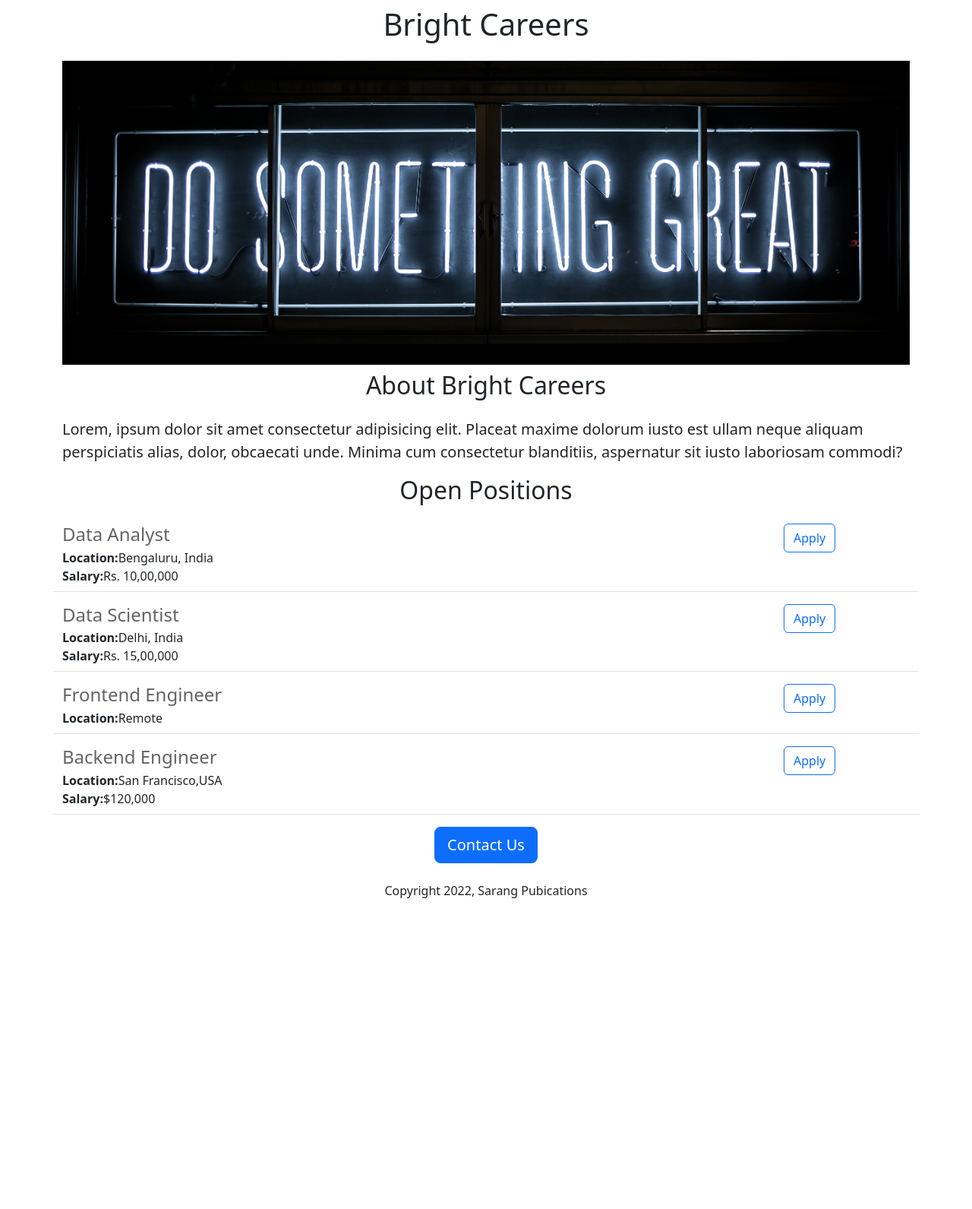
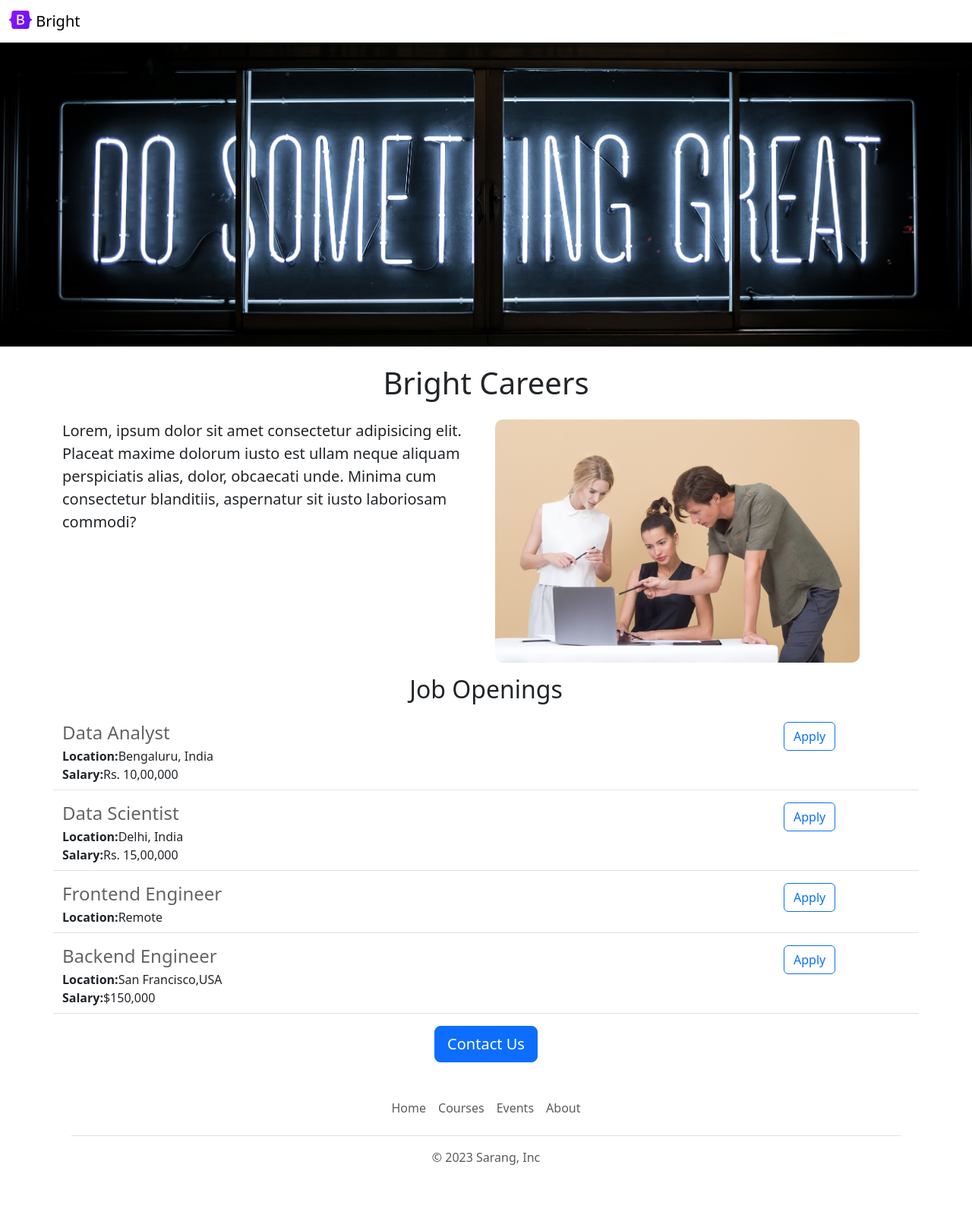
Before and after one commit to SARANG1018/careers-website-v2, a Flask app: page / in a window 1280 px wide. Shown: the whole page at 76% size. Before the commit the page ends 1182 px from the top, so only its background shows below. Run offline with Flask 3, Linux system fonts and the light colour scheme.

Commit message:
Add existing project files to Git

```diff
--- a/app.py
+++ b/app.py
@@ -24,7 +24,7 @@ JOBS = [
         'id': 4,
         'title': 'Backend Engineer',
         'location': 'San Francisco,USA',
-        'salary': '$120,000'
+        'salary': '$150,000'
     }
 ]
 
--- /dev/null
+++ b/templates/footer.html
@@ -0,0 +1,16 @@
+<div class="container">
+    <footer class="py-3 my-4">
+        <ul class="nav justify-content-center border-bottom pb-3 mb-3">
+            <li class="nav-item"><a target="_blank" href="https://jovian.ai"
+                    class="nav-link px-2 text-body-secondary">Home</a></li>
+            <li class="nav-item"><a target="_blank" href="https://jovian.ai/learn"
+                    class="nav-link px-2 text-body-secondary">Courses</a>
+            </li>
+            <li class="nav-item"><a target="_blank" href="https://jovian.ai/events"
+                    class="nav-link px-2 text-body-secondary">Events</a></li>
+            <li class="nav-item"><a target="_blank" href="https://jovian.ai/about"
+                    class="nav-link px-2 text-body-secondary">About</a></li>
+        </ul>
+        <p class="text-center text-body-secondary">&copy; 2023 Sarang, Inc</p>
+    </footer>
+</div>
--- a/templates/home.html
+++ b/templates/home.html
@@ -9,71 +9,46 @@
     <link href="https://cdn.jsdelivr.net/npm/bootstrap@5.3.0-alpha3/dist/css/bootstrap.min.css" rel="stylesheet"
         integrity="sha384-KK94CHFLLe+nY2dmCWGMq91rCGa5gtU4mk92HdvYe+M/SXH301p5ILy+dN9+nJOZ" crossorigin="anonymous">
     <style>
-        /* body {
-            background-color: rgb(0, 0, 0);
-        }
-
-        h1 {
-            font-family: Georgia, 'Times New Roman', Times, serif;
-            font-size: 45px;
-            font-weight: normal;
-            text-align: center;
-            color: white;
-        }
-
-        h2 {
-            font-family: Georgia, 'Times New Roman', Times, serif;
-            font-size: 30px;
-            text-align: center;
-            color: white;
-            font-weight: normal;
-        }
-
-        .bodytext {
-            font-family: Georgia, 'Times New Roman', Times, serif;
-            color: wheat;
-        }
-
-        #container {
-            max-width: 720px;
-            margin: 0 auto;
-        }
-
-        p {
-            font-family: 'Gill Sans', 'Gill Sans MT', Calibri, 'Trebuchet MS', sans-serif;
-            color: white;
-            text-align: center;
-        } */
         #banner {
             width: 100%;
             height: 400px;
             object-fit: cover;
+            margin-bottom: 16px;
         }
     </style>
 </head>
 
 <body>
+    {% include 'nav.html' %}
+    <img id="banner" class="img-fluid" src="http://127.0.0.1:8000/static/banner.jpg">
     <div class="container">
         <h1 class="text-center mt-2 mb-4">{{company_name}} Careers</h1>
-        <img id="banner" class="img-fluid" src="http://127.0.0.1:8000/static/banner.jpg">
-        <h2 class="text-center  mt-2 mb-4">About Bright Careers</h2>
-        <p class="lead">Lorem, ipsum dolor sit amet consectetur adipisicing elit. Placeat maxime dolorum iusto est
-            ullam neque
-            aliquam
-            perspiciatis alias, dolor, obcaecati unde. Minima cum consectetur blanditiis, aspernatur sit iusto
-            laboriosam
-            commodi?</p>
-        <h2 class="text-center mt-2 mb-4">Open Positions</h2>
+        <div class="row" style="margin-bottom: 16px;">
+            <div class="col-md-6">
+                <p class="lead">Lorem, ipsum dolor sit amet consectetur adipisicing elit. Placeat maxime dolorum iusto
+                    est
+                    ullam neque
+                    aliquam
+                    perspiciatis alias, dolor, obcaecati unde. Minima cum consectetur blanditiis, aspernatur sit iusto
+                    laboriosam
+                    commodi?</p>
+            </div>
+            <div class="d-none d-md-block col-md-6">
+                <img src="/static/people.jpg" style="height: 320px;border-radius: 10px;">
+            </div>
+        </div>
+        <h2 class="text-center mt-2 mb-4">Job Openings</h2>
         <div>
             {% for job in jobs %}
             {% include 'jobitem.html' %}
             {% endfor %}
         </div>
         <div class="text-center">
-            <button class="btn btn-primary btn-lg">Contact Us</button>
-            <p class="mt-4">Copyright 2022, Sarang Pubications</p>
+            <a class="btn btn-primary btn-lg"
+                href="mailto:hello@jovian.ai?subject=Question%20about%20Job%20Openings&body=My%20name%3A%20%3Cyour%20name%20here%3E%0D%0AMy%20Questions%3A%20%3Center%20your%20question%20here%3E%0D%0A%0D%0A%0D%0A">Contact
+                Us</a>
         </div>
-
+        {% include 'footer.html' %}
     </div>
 </body>
 
--- a/templates/jobitem.html
+++ b/templates/jobitem.html
@@ -13,6 +13,7 @@
         {% endif %}
     </div>
     <div class="col-2">
-        <button type="button" class="btn btn-outline-primary">Apply</button>
+        <a href="mailto:hello@jovian.ai?subject=Application%20for%20{{job['title']}}&body=My%20name%3A%20%3Cyour%20name%20here%3E%0D%0AMy%20Resume%20link%3A%20%3Cresume%20link%3E%0D%0AMy%20LinkedIn%20link%3A%20%3Clinked%20link%3E%0D%0A%0D%0A"
+            type="button" class="btn btn-outline-primary">Apply</a>
     </div>
 </div>
--- /dev/null
+++ b/templates/nav.html
@@ -0,0 +1,9 @@
+<nav class="navbar shadow-sm fixed-top bg-white">
+    <div class="container-fluid">
+        <a class="navbar-brand" href="#">
+            <img src="/static/logo.svg" alt="Logo" width="30" height="24" class="d-inline-block align-text-top">
+            Bright
+        </a>
+    </div>
+</nav>
+<div style="height: 56px;"></div>
```
Also changed, not shown: static/logo.svg (added), static/people.jpg (added).
